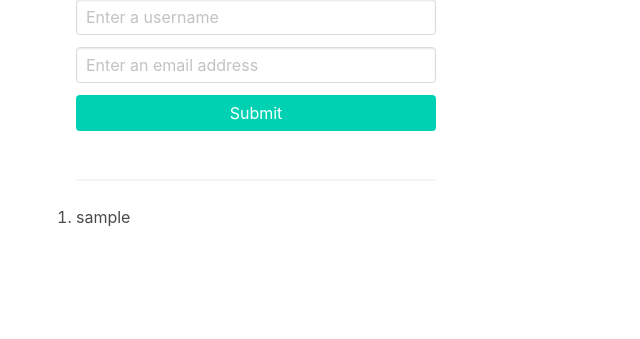
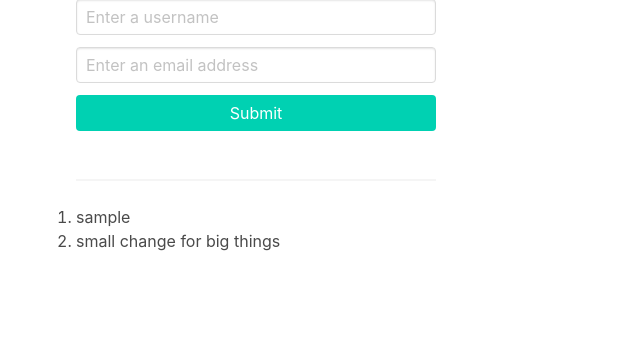
Before and after one commit to ntorba/testdriven-app, a Flask app: page / in a window 1280 px wide. Shown: the part 147-486 px from the top of the page, without its empty margins (0-640 px from the left). Run offline with Flask 2, Linux system fonts and the light colour scheme; tables that the repository leaves empty hold one stand-in row (values such as "Sample post"); parts of the project's set-up code (start-up, migrations or seed data) failed here and were passed over.

Commit message:
first travis build

```diff
--- a/services/users/project/api/templates/index.html
+++ b/services/users/project/api/templates/index.html
@@ -41,6 +41,7 @@
             <ol>
               {% for user in users %}
                 <li>{{user.username}}</li>
+                <li> small change for big things </li>
               {% endfor %}
             </ol>
           {% else %}
```
